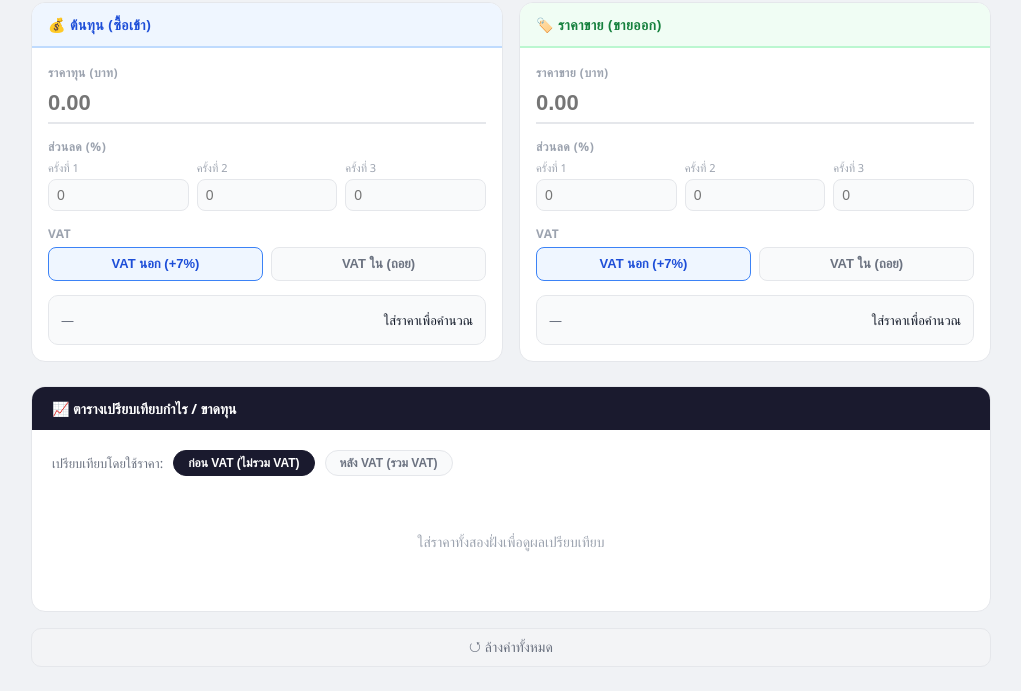
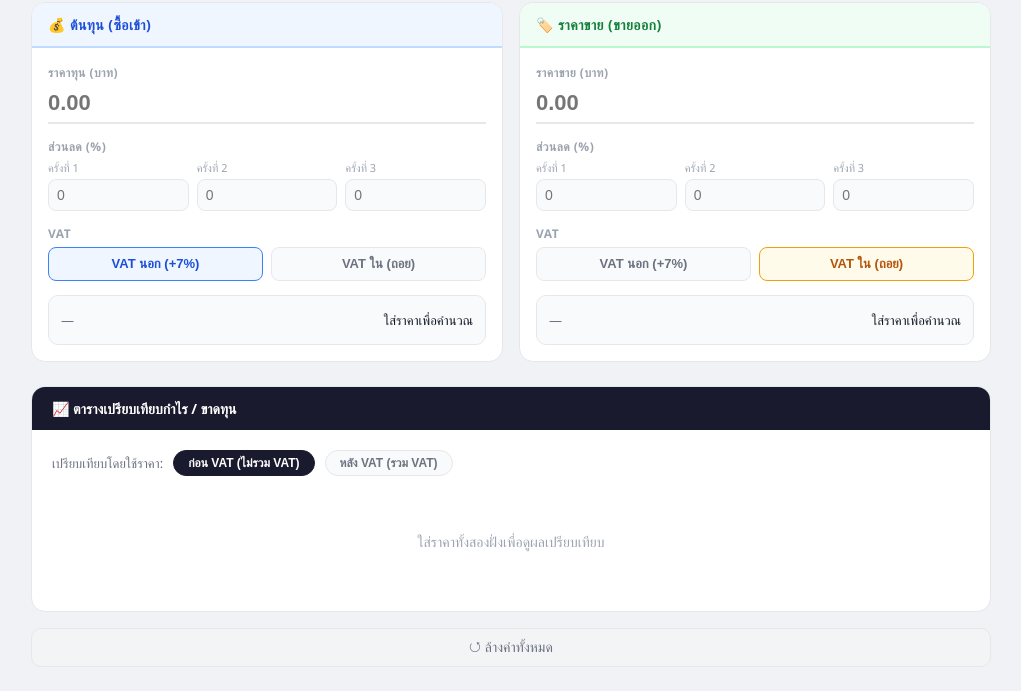
Before and after one commit to nutent-byte/Profit-calculator, a plain HTML site: page index.html in a window 1280 px wide. Both pictures are taken after a click on the button "↺ ล้างค่าทั้งหมด". Shown: the part 81-772 px from the top of the page, without its empty margins (129-1150 px from the left). Drawn offline with Linux system fonts and the light colour scheme.

Commit message:
Update index.html

```diff
--- a/index.html
+++ b/index.html
@@ -113,8 +113,8 @@ input[type="number"].d-input:focus { border-color: #6366f1; background: #fff; }
       </div>
       <div class="field-label">VAT</div>
       <div class="vat-row">
-        <button class="vat-btn active-ex" id="s-vex" onclick="setVat('s','ex')">VAT นอก (+7%)</button>
-        <button class="vat-btn" id="s-vin" onclick="setVat('s','in')">VAT ใน (ถอย)</button>
+        <button class="vat-btn" id="s-vex" onclick="setVat('s','ex')">VAT นอก (+7%)</button>
+        <button class="vat-btn active-in" id="s-vin" onclick="setVat('s','in')">VAT ใน (ถอย)</button>
       </div>
       <div class="summary-box" id="s-summary">
         <div class="s-row"><span class="sl">—</span><span class="sv">ใส่ราคาขายเพื่อคำนวณ</span></div>
@@ -140,7 +140,7 @@ input[type="number"].d-input:focus { border-color: #6366f1; background: #fff; }
 <button class="reset-btn" onclick="resetAll()">↺ ล้างค่าทั้งหมด</button>
 
 <script>
-const vatState = { c: 'ex', s: 'ex' };
+const vatState = { c: 'ex', s: 'in' };
 let compareMode = 'exvat';
 
 function fmt(n) {
@@ -278,8 +278,9 @@ function resetAll() {
   ['c','s'].forEach(function(p) {
     document.getElementById(p + '-price').value = '';
     ['d1','d2','d3'].forEach(function(d) { document.getElementById(p + '-' + d).value = ''; });
-    setVat(p, 'ex');
   });
+  setVat('c', 'ex');
+  setVat('s', 'in');
   compareMode = 'exvat';
   document.getElementById('btn-exvat').className = 'toggle-btn active';
   document.getElementById('btn-incvat').className = 'toggle-btn';
```
